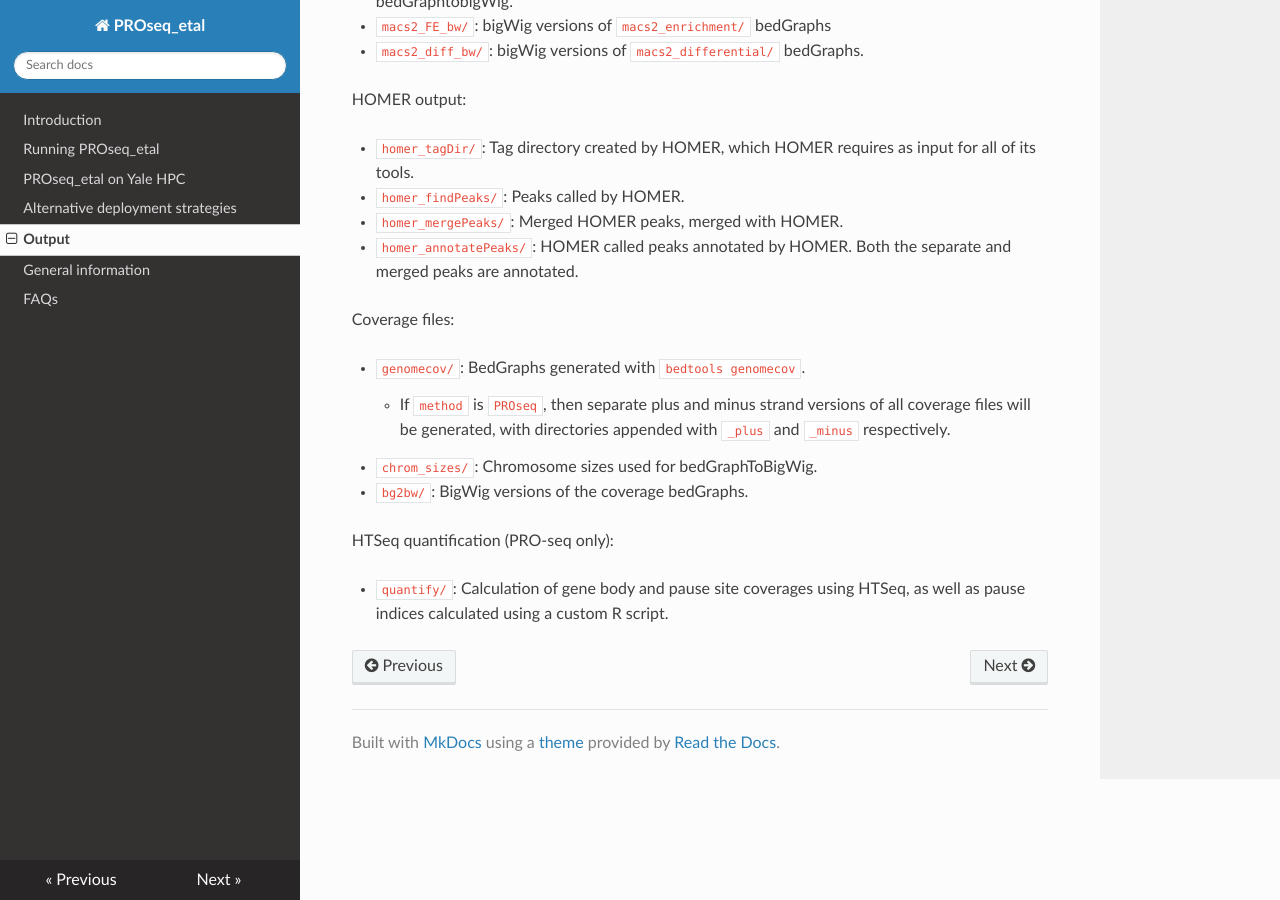
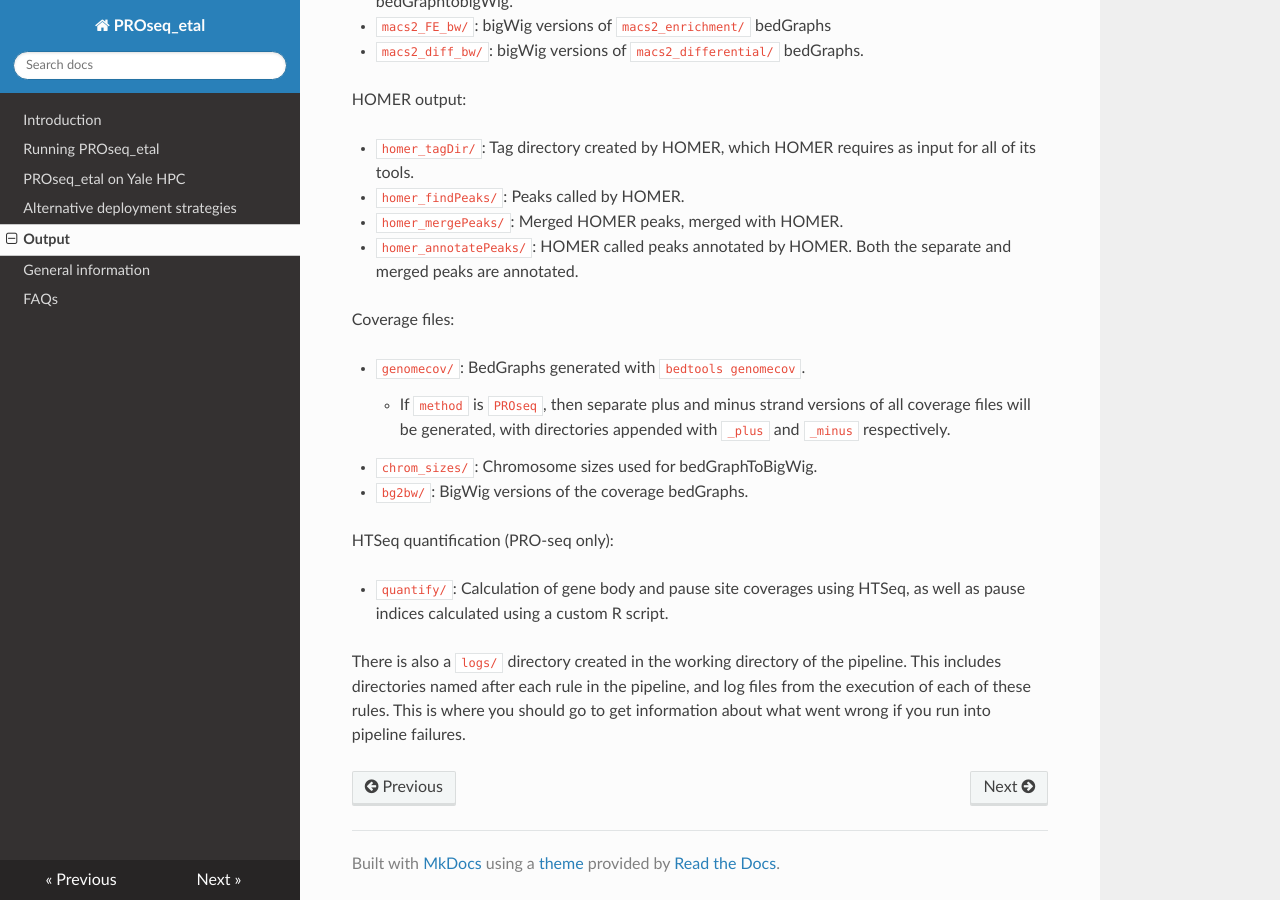
Before and after one commit to isaacvock/PROseq_etal, an MkDocs documentation site: the page built from docs/output.md, in a window 1280 px wide and 900 px high, scrolled down 728 px. Built offline with MkDocs 1.6.1, drawn with Linux system fonts in a browser that asks for light colours; nearby versions of some CDN libraries.

Commit message:
Added info about log files

```diff
--- a/docs/output.md
+++ b/docs/output.md
@@ -40,3 +40,5 @@ Coverage files:
 HTSeq quantification (PRO-seq only):
 
 * `quantify/`: Calculation of gene body and pause site coverages using HTSeq, as well as pause indices calculated using a custom R script.
+
+There is also a `logs/` directory created in the working directory of the pipeline. This includes directories named after each rule in the pipeline, and log files from the execution of each of these rules. This is where you should go to get information about what went wrong if you run into pipeline failures.
```
